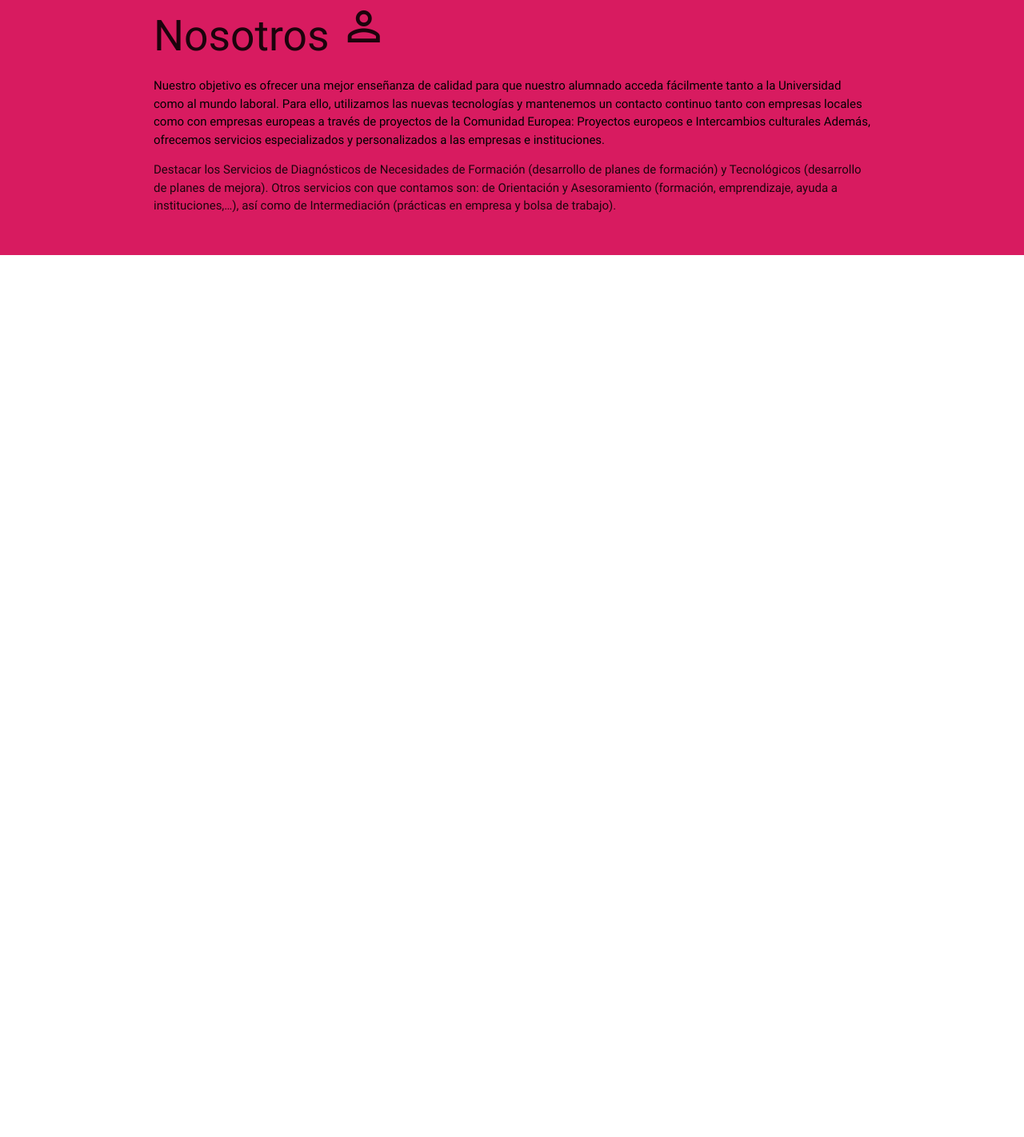
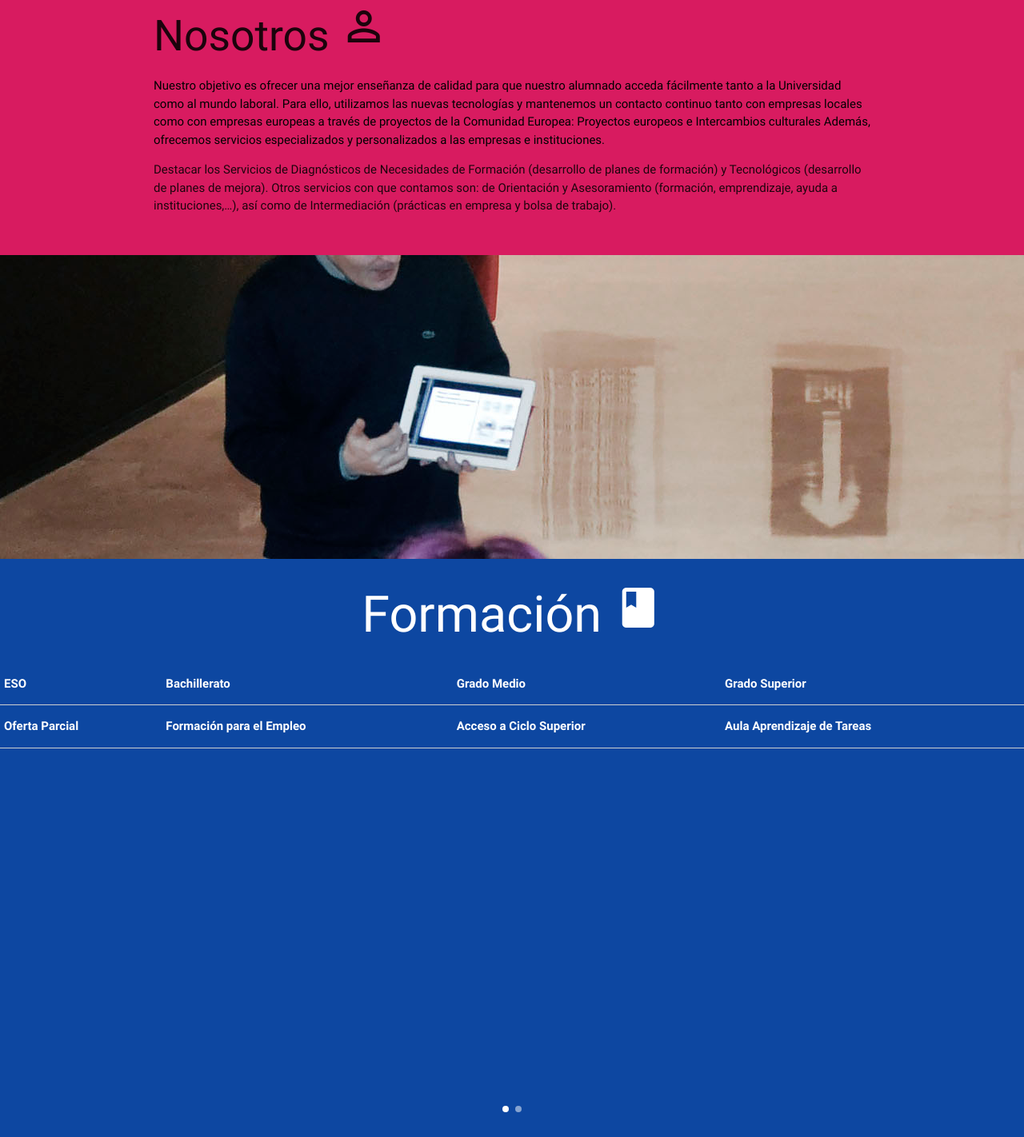
Before and after one commit to juank2808/mockZubiri, a plain HTML site: page index.html in a window 1280 px wide. Shown: the part 1278-2700 px from the top of the page at 80% size. Before the commit the page ends 1597 px from the top, so only its background shows below. Drawn offline with nearby package versions, Linux system fonts and the light colour scheme.

Commit message:
modificaciones claras

```diff
--- a/index.html
+++ b/index.html
@@ -73,7 +73,7 @@
           <div class="card">
             <div class="card-image activator">
               <img src="imgs/intercambio.png">
-              <span class="header card-title blue-text text-darken-4 activator">Recepción a centros de Polonia, Alemania y Zubiri Manteo</span>
+              <span class="header card-title blue-text text-darken-4 activator">Recepción a centros </span>
             </div>
             <div class="card-reveal">
               <span class="card-title blue-text text-darken-4"><i class="material-icons right">close</i><br/>Recepción a centros de Polonia, Alemania y Zubiri Manteo</span>
@@ -101,7 +101,7 @@
     </div><!--finalrow container-->
   </div><!--final de seccion-->
   <div class="parallax-container">
-      <div class="parallax"><img src="imgs/zubiri-manteo-01.jpg"></div>
+      <div class="parallax"><img src="imgs/zubiri2.jpg"></div>
   </div>
   <div class="section pink darken-1">
     <div class="row container">
@@ -113,5 +113,45 @@ Destacar los Servicios de Diagnósticos de Necesidades de Formación (desarrollo
 Otros servicios con que contamos son: de Orientación y Asesoramiento (formación, emprendizaje, ayuda a instituciones,…), así como de Intermediación (prácticas en empresa y bolsa de trabajo).</p>
     </div>
   </div>
+  <div class="parallax-container">
+      <div class="parallax"><img src="imgs/zubiri-manteo-01.jpg"></div>
+  </div>
+    <div class="carousel carousel-slider center" data-indicators="true">
+    <div class="carousel-fixed-item left">
+    </div>
+    <div class="carousel-item blue darken-4 white-text" href="#one!">
+      <h1>Formación <i class="material-icons medium center">class</i></h1>
+      <table class="bordered">
+          <tr>
+              <th data-field="name">ESO</th>
+              <th data-field="name">Bachillerato</th>
+              <th data-field="name">Grado Medio</th>
+              <th data-field="name">Grado Superior</th>
+          </tr>
+          <tr>
+            <th data-field="name">Oferta Parcial</th>
+              <th data-field="name">Formación para el Empleo</th>
+              <th data-field="name">Acceso a Ciclo Superior</th>
+              <th data-field="name">Aula Aprendizaje de Tareas</th>
+          </tr>
+      </table>
+    </div>
+    <div class="carousel-item blue white-text" href="#two!">
+      <h1>Sistema Educativo<i class="material-icons medium center">class</i></h1>
+         <!--noticia 1-->
+   <div class="row">
+        <div class="col s12 m5">
+          <div class="card">
+            <div class="card-image activator">
+              <img src="imgs/sistemaed.png">
+            </div>
+            <div class="card-reveal">
+              <span class="card-title blue-text text-darken-4"><i class="material-icons right">close</i><br/>
+              <img src="sistemaed.png">
+            </div>
+          </div>
+        </div>
+    </div><!--carousel2-->
+  </div>
     </body>
 </html>
--- a/js/efectos.js
+++ b/js/efectos.js
@@ -6,7 +6,10 @@
       edge: 'right', // Choose the horizontal origin
       closeOnClick: true // Closes side-nav on <a> clicks, useful for Angular/Meteor
     }
-    );
-    $('.modal-trigger').leanModal();
+    );//
+    $('.modal-trigger').leanModal();//
+
+
+    $('.carousel.carousel-slider').carousel({full_width: true});
 
  });
```
Also changed, not shown: imgs/sistemaed.png (added), imgs/sistemaed2.png (added), imgs/zubiri2.jpg (added).
